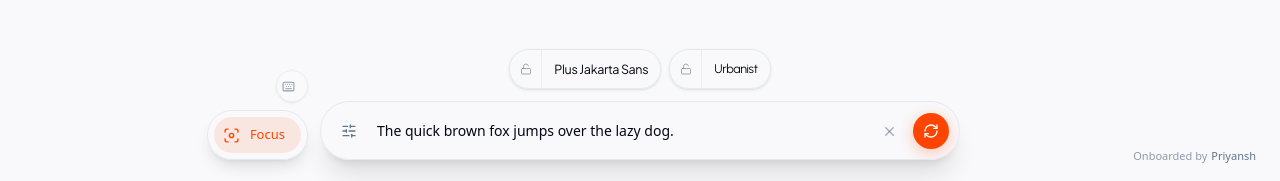
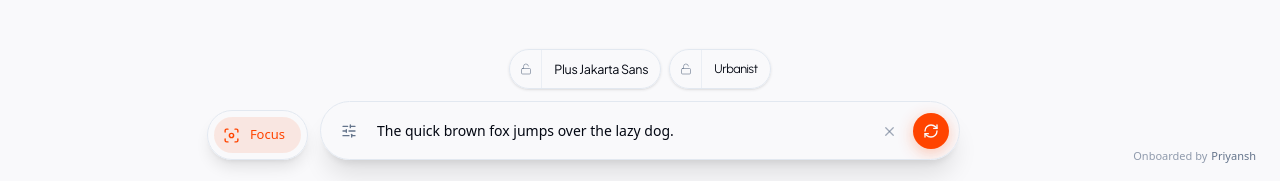
Before and after one commit to Doodle-GitPush/justmytype, a React (Vite) app: page / in a window 1280 px wide. Shown: the part 616-797 px from the top of the page. Built offline with nearby package versions, Linux system fonts and the light colour scheme; a web font is replaced by a local one.

Commit message:
Remove the Shortcuts pill from the mode switcher
The keyboard-shortcuts panel is still reachable via "?" (unchanged),
so this only drops the redundant button. Also removed the now-dead
jmt:showShortcuts window-event listener in App.jsx that only that
button ever dispatched.

```diff
--- a/src/App.jsx
+++ b/src/App.jsx
@@ -106,12 +106,6 @@ export default function App() {
     document.addEventListener('mousedown', handler);
     return () => document.removeEventListener('mousedown', handler);
   }, [infoMenuOpen]);
-
-  useEffect(() => {
-    const handler = () => setShowShortcuts(true);
-    window.addEventListener('jmt:showShortcuts', handler);
-    return () => window.removeEventListener('jmt:showShortcuts', handler);
-  }, []);
 
   const generateRandomPair = useCallback(() => {
     if (primaryLocked && secondaryLocked) return;
--- a/src/components/RightTabs.jsx
+++ b/src/components/RightTabs.jsx
@@ -1,5 +1,4 @@
 import { useRef, useState } from 'react';
-import { Keyboard } from 'lucide-react';
 import { gsap, useGSAP, EASE, DUR, prefersReducedMotion } from '@/lib/gsap';
 import { TABS } from '../data/constants';
 import { cn } from "@/lib/utils";
@@ -50,10 +49,7 @@ export default function RightTabs({ activeTab, setActiveTab }) {
                12px gutter puts this right up against it. Anchoring the RIGHT
                edge also means expanding grows leftward, away from the bar,
                instead of over it. */
-            /* col-reverse puts the mode switcher at the bottom of the stack so
-               it lines up with the bar; Shortcuts rides above it and gets
-               pushed further up as the switcher expands. */
-            className="hidden lg:flex fixed right-[calc(50%+332px)] bottom-6 z-40 flex-col-reverse items-end gap-2"
+            className="hidden lg:flex fixed right-[calc(50%+332px)] bottom-6 z-40 items-end"
             aria-label="Preview mode"
         >
             <div
@@ -126,27 +122,6 @@ export default function RightTabs({ activeTab, setActiveTab }) {
                     );
                 })}
             </div>
-
-            <button
-                onClick={() => window.dispatchEvent(new CustomEvent('jmt:showShortcuts'))}
-                aria-label="Keyboard shortcuts"
-                title="Keyboard shortcuts"
-                className={cn(
-                    "flex items-center gap-2 rounded-full bg-background/90 backdrop-blur-xl border border-border shadow-sm",
-                    "text-muted-foreground hover:text-foreground transition-all duration-300 overflow-hidden whitespace-nowrap",
-                    expanded ? "h-8 px-3 opacity-100" : "h-8 w-8 px-0 justify-center opacity-70"
-                )}
-            >
-                <Keyboard size={13} className="shrink-0" />
-                <span
-                    className={cn(
-                        "text-[11px] min-w-0 transition-[max-width,opacity] duration-300",
-                        expanded ? "max-w-[120px] opacity-100" : "max-w-0 opacity-0"
-                    )}
-                >
-                    Shortcuts
-                </span>
-            </button>
         </nav>
     );
 }
```
